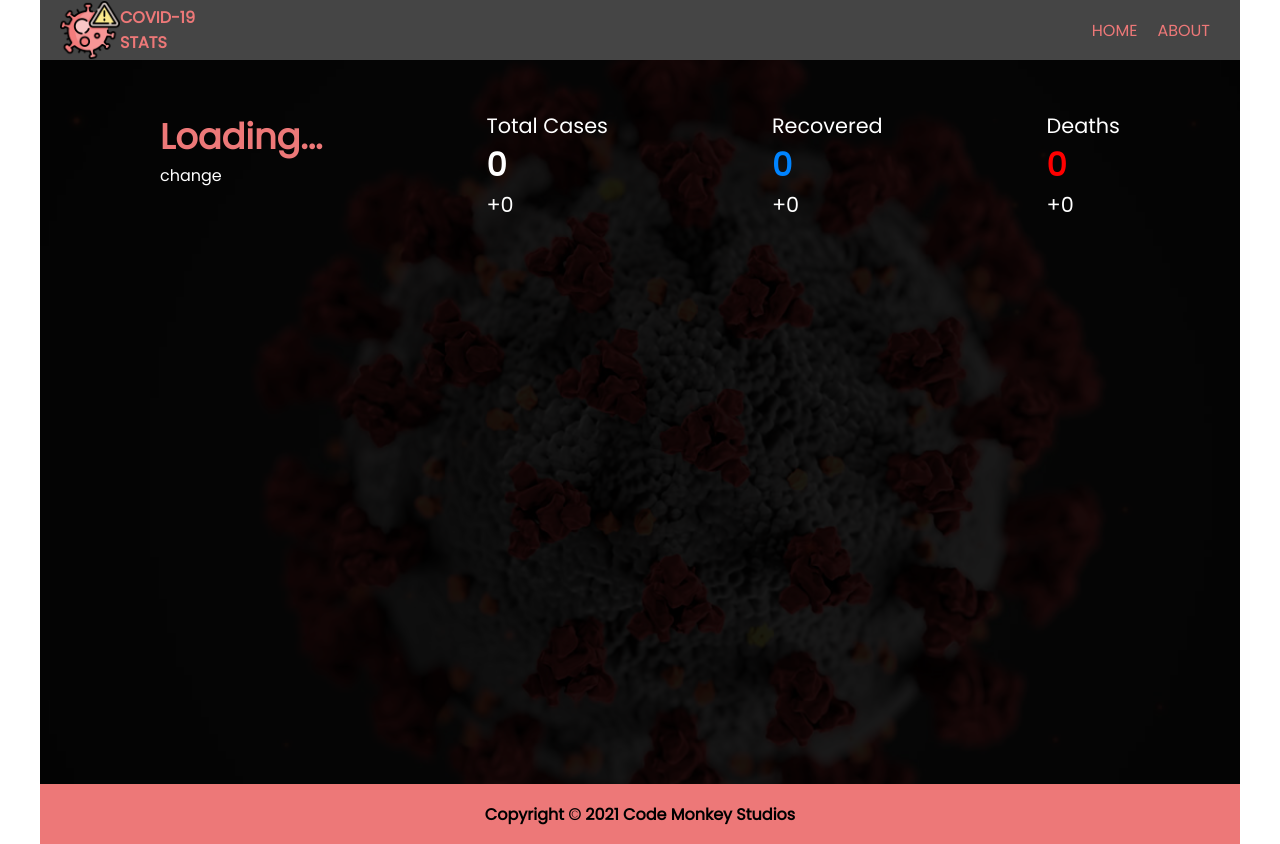
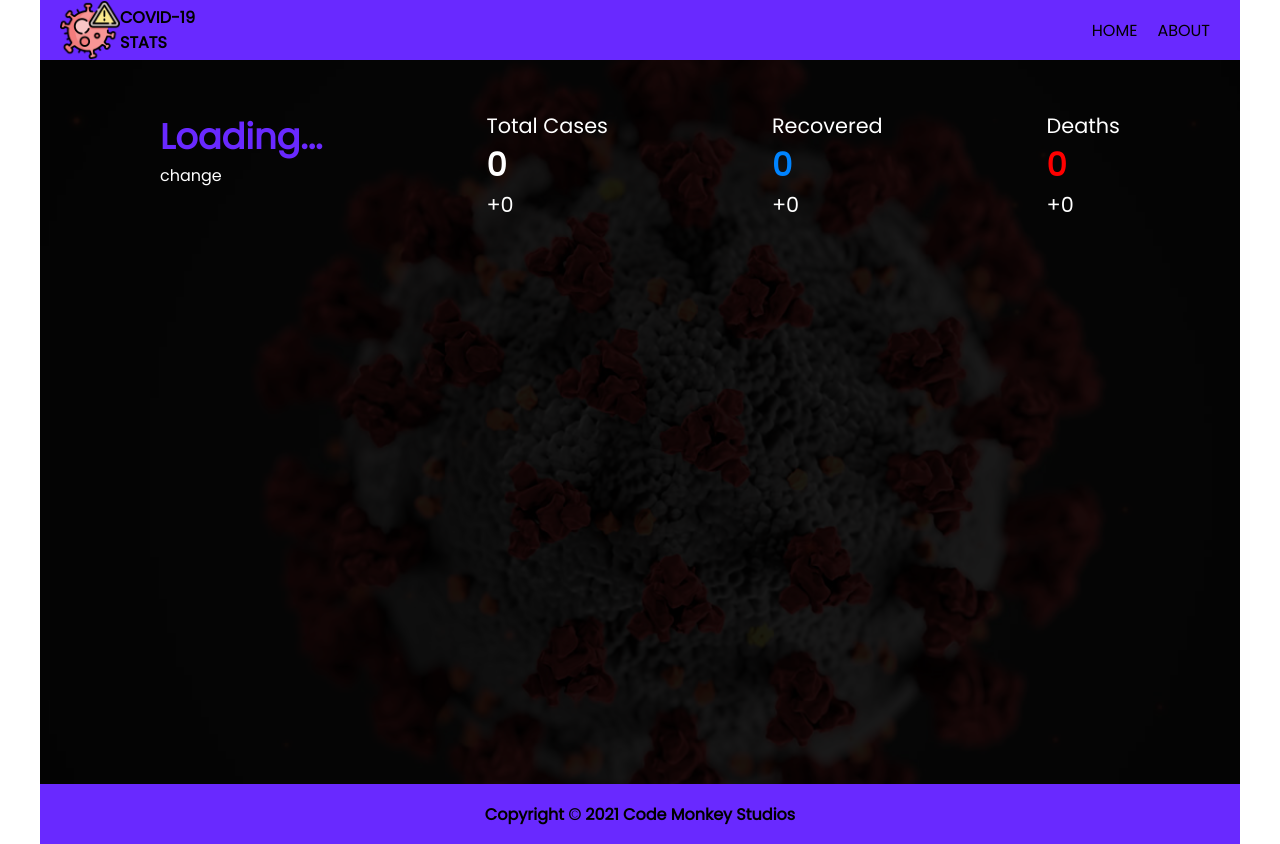
Before and after one commit to DDeShon/covid19-tracker, a PHP site: page / in a window 1280 px wide. Run offline with PHP 8.4, Linux system fonts and the light colour scheme.

Commit message:
updating colors

```diff
--- a/resources/css/style.css
+++ b/resources/css/style.css
@@ -40,7 +40,7 @@ header {
   width: 100%;
   height: 60px;
   margin: 0 auto;
-  background-color: hsl(0, 0%, 27%);
+  background-color: hsl(258, 100%, 58%);
 }
 
 /* ---------------------------------------------------------- */
@@ -58,7 +58,7 @@ header {
 
 .logo p {
   font-weight: bold;
-  color: hsl(0, 76%, 70%);
+  color: black;
 }
 
 /* ---------------------------------------------------------- */
@@ -79,7 +79,7 @@ nav ul li:last-child {
 
 nav ul li a {
   text-decoration: none;
-  color: hsl(0, 76%, 70%);
+  color: black;
   padding: 10px;
 }
 
@@ -121,7 +121,7 @@ main {
 .name {
   font-size: 2.2rem;
   font-weight: bold;
-  color: hsl(0, 76%, 70%);
+  color: hsl(258, 100%, 58%);
 }
 
 .change-country {
@@ -248,7 +248,7 @@ footer {
   max-width: 1200px;
   height: 60px;
   margin: 0 auto;
-  background-color: hsl(0, 76%, 70%);
+  background-color: hsl(258, 100%, 58%);
 }
 
 .footer-container {
```
